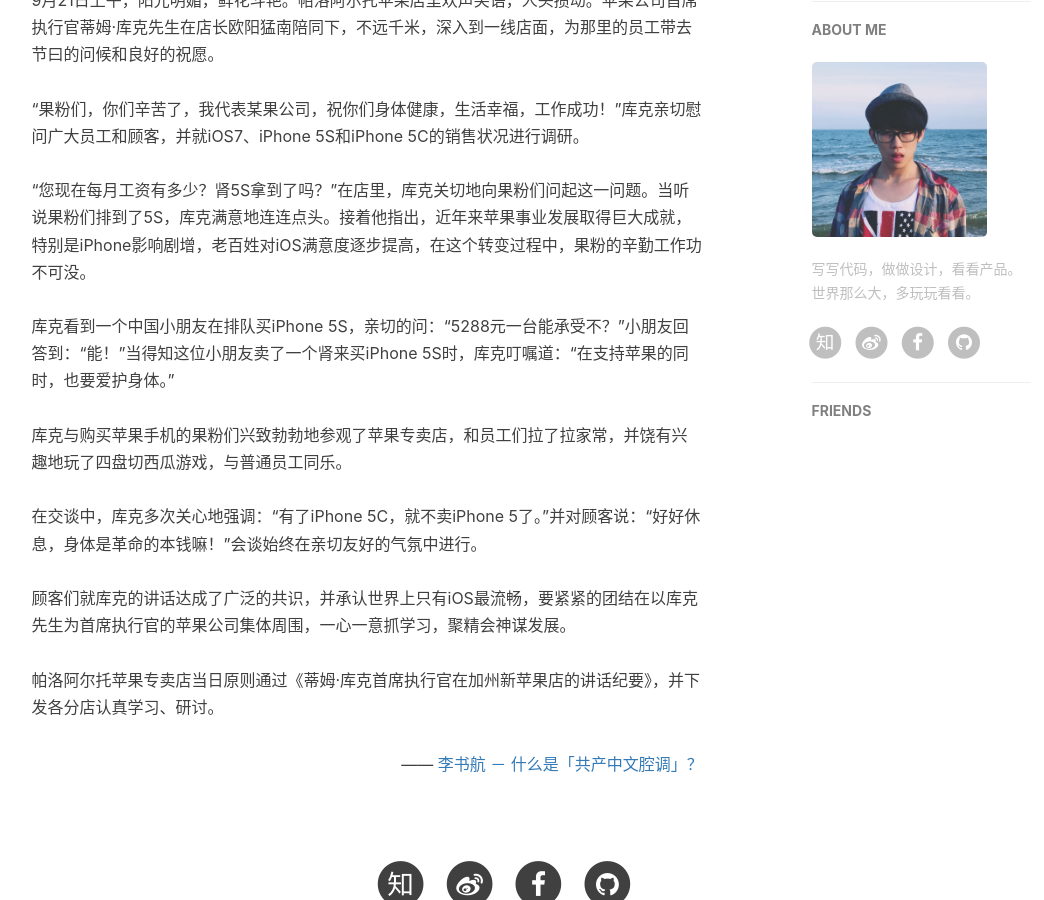
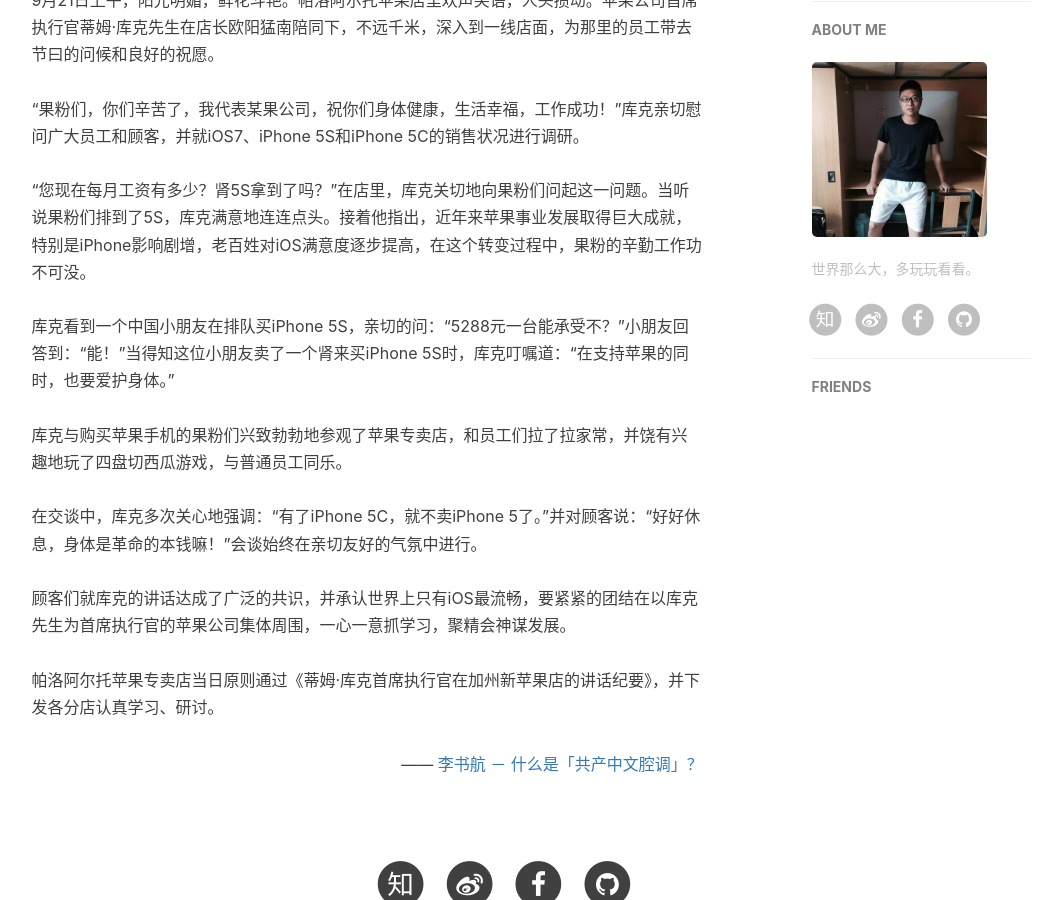
Before and after one commit to Chzfly/chenhongze.github.io, a Jekyll site: the page built from about.html, in a window 1280 px wide and 900 px high, scrolled down 564 px. Shown: the whole window, without its empty margins (136-1180 px from the left). Built offline with Jekyll 4.4.1, drawn with Linux system fonts in a browser that asks for light colours; nearby versions of some CDN libraries; comment, search, counter and statistics services are not loaded.

Commit message:
:wrench: init

```diff
--- a/_config.yml
+++ b/_config.yml
@@ -68,8 +68,8 @@
 
 # Sidebar settings
 sidebar: true                           # whether or not using Sidebar.
-sidebar-about-description: "写写代码，做做设计，看看产品。世界那么大，多玩玩看看。"
-sidebar-avatar: /img/avatar-hux.jpg      # use absolute URL, seeing it's used in both `/` and `/about/`
+sidebar-about-description: "世界那么大，多玩玩看看。"
+sidebar-avatar: /img/avatar_chenhz.jpeg      # use absolute URL, seeing it's used in both `/` and `/about/`
 
 
 
```
Also changed, not shown: index.html (+0 -8 lines), img/avatar-hux.jpg (deleted), img/avatar_chenhz.jpeg (added), img/home-bg-1.jpg (added), 1 other file.
